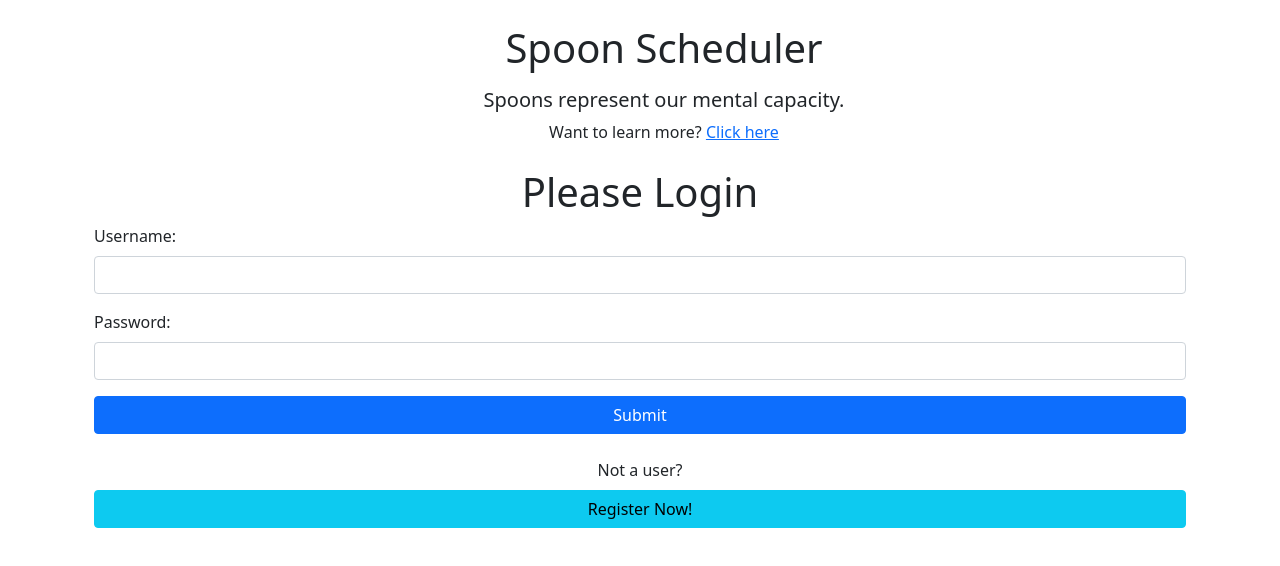
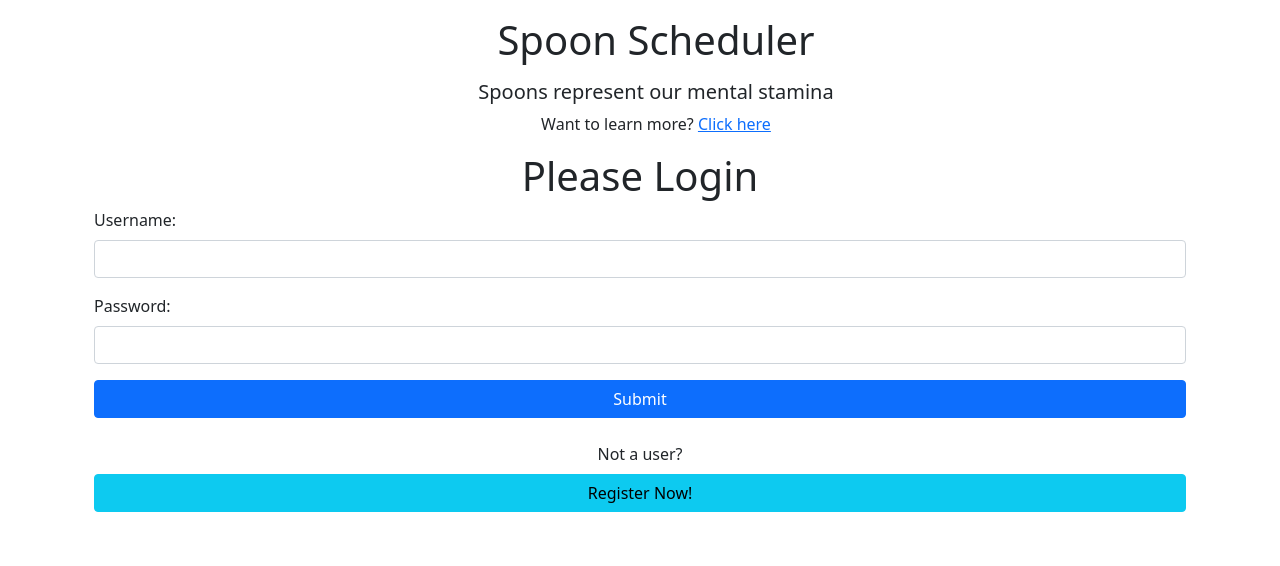
Before and after one commit to johmert/spoon-scheduler-frontend, a React (Create React App) app: page / in a window 1280 px wide. Shown: the top 566 px of the page. Built offline with nearby package versions, Linux system fonts and the light colour scheme.

Commit message:
small fixes

```diff
--- a/src/layout/Schedule.js
+++ b/src/layout/Schedule.js
@@ -26,11 +26,19 @@ function Schedule({days, mode, setSettings}) {
     }, [dayArray, days, mode]);
 
     const daysListed = dayArray.map((day, index) => <DayPreview key={index} day={day} />);
-
+    const addLink =
+        <>
+        <p className="h3 text-center">Oops! Looks like there's nothing here!</p>
+        <p className="display-4 text-center">
+            <a href="/days/add">Get Started - Add a Day</a>
+        </p>
+        </>
+    const addDayPrompt = dayArray.length === 0 ? addLink : '';
     return (
         <Container className="mt-2">
             <p className="h3 m-3 text-center">Schedule Overview: </p>
             {daysListed}
+            {addDayPrompt}
         </Container>
     );
 }
--- a/src/utils/Splash.js
+++ b/src/utils/Splash.js
@@ -3,10 +3,10 @@ import Container from "react-bootstrap/Container";
 
 function Splash() {
     return (
-        <Container className="m-4">
+        <Container className="m-3">
             <p className="h1 m-3 text-center">Spoon Scheduler</p>
-            <p className="h5 text-center">Spoons represent our mental capacity.</p>
-            <p className="text-center">Want to learn more? <a href="https://en.wikipedia.org/wiki/Spoon_theory">Click here</a></p>
+            <p className="h5 text-center">Spoons represent our mental stamina</p>
+            <p className="text-center">Want to learn more? <a href="https://en.wikipedia.org/wiki/Spoon_theory" rel="noreferrer" target="_blank"> Click here</a></p>
         </Container>
     );
 }
--- a/src/utils/SpoonToast.js
+++ b/src/utils/SpoonToast.js
@@ -22,7 +22,9 @@ function SpoonToast() {
                         <p><strong>5 spoons</strong> Average Work Day</p>
                         <p><strong>8 spoons</strong> Take a difficult test</p>
                         <p><strong>10 spoons</strong> Help a friend move</p>
-                        <a href="https://en.wikipedia.org/wiki/Spoon_theory">Read about Spoon Theory</a>
+                        <a href="https://en.wikipedia.org/wiki/Spoon_theory" rel="noreferrer" target="_blank">
+                            Read about Spoon Theory
+                        </a>
                     </Toast.Body>
                 </Toast>
             </Col>
```
